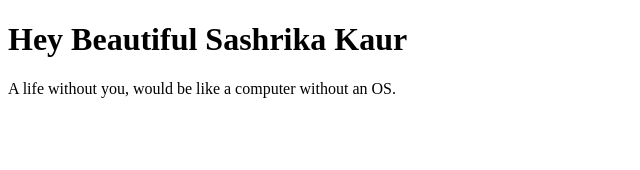
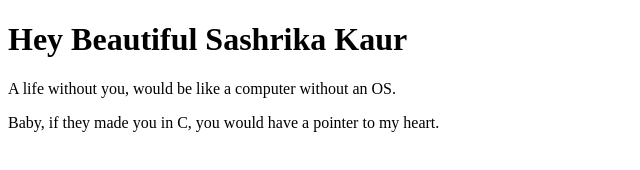
Before and after one commit to sashrikakaur/GHWFirstConttribution, a plain HTML site: page index.html in a window 1280 px wide. Shown: the whole page, without its empty margins (0-640 px from the left). Drawn offline with Linux system fonts and the light colour scheme.

Commit message:
💌 Love Letter Updated : 2nd Proposal to Beautiful Sashrika Kaur
Signed-off-by: Animesh Raj <animesh080808@gmail.com>

```diff
--- a/index.html
+++ b/index.html
@@ -8,5 +8,6 @@
   <body>
     <h1>Hey Beautiful Sashrika Kaur</h1>
     <p>A life without you, would be like a computer without an OS.</p>
+    <p>Baby, if they made you in C, you would have a pointer to my heart.</p>
   </body>
 </html>
```
